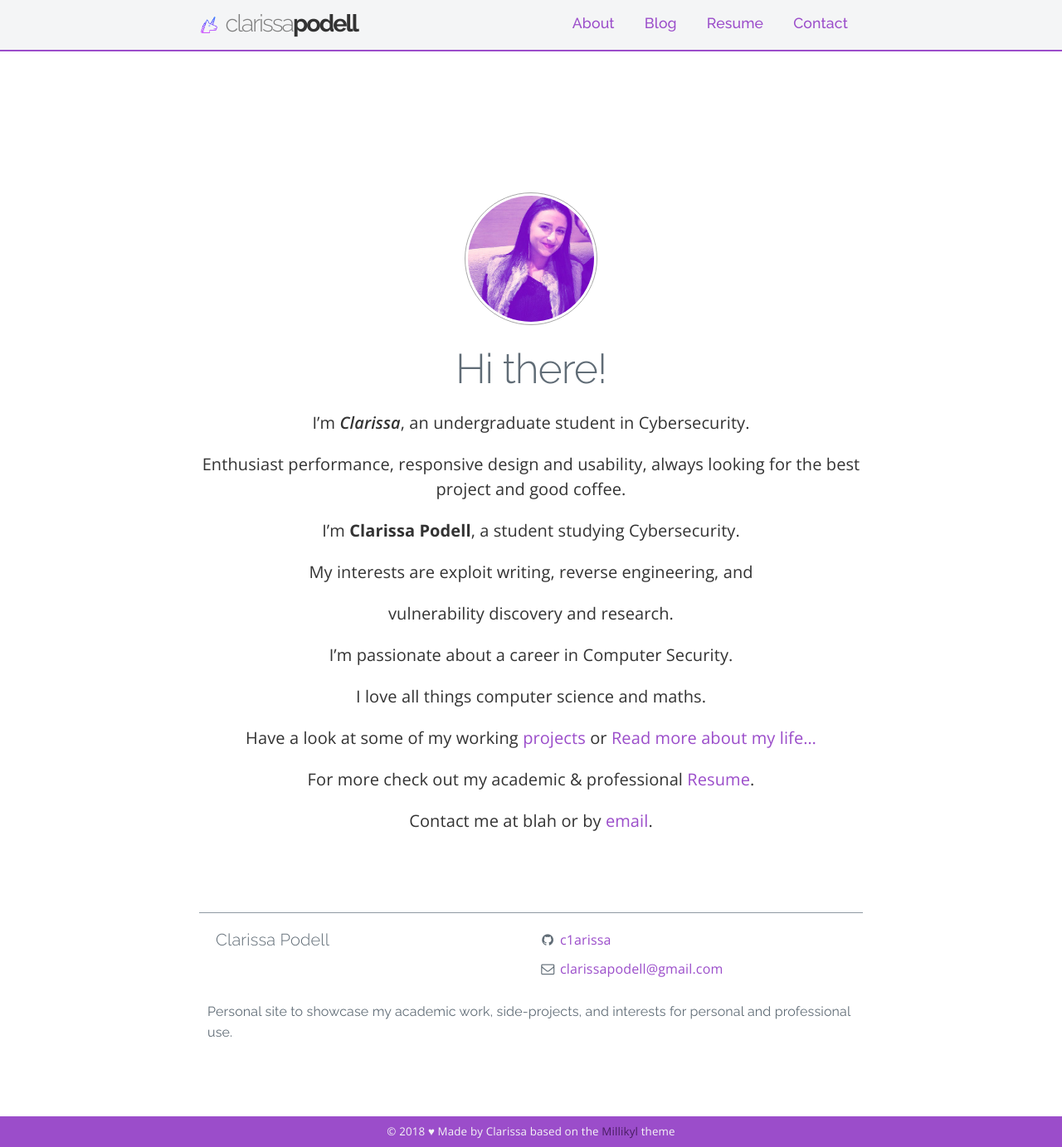
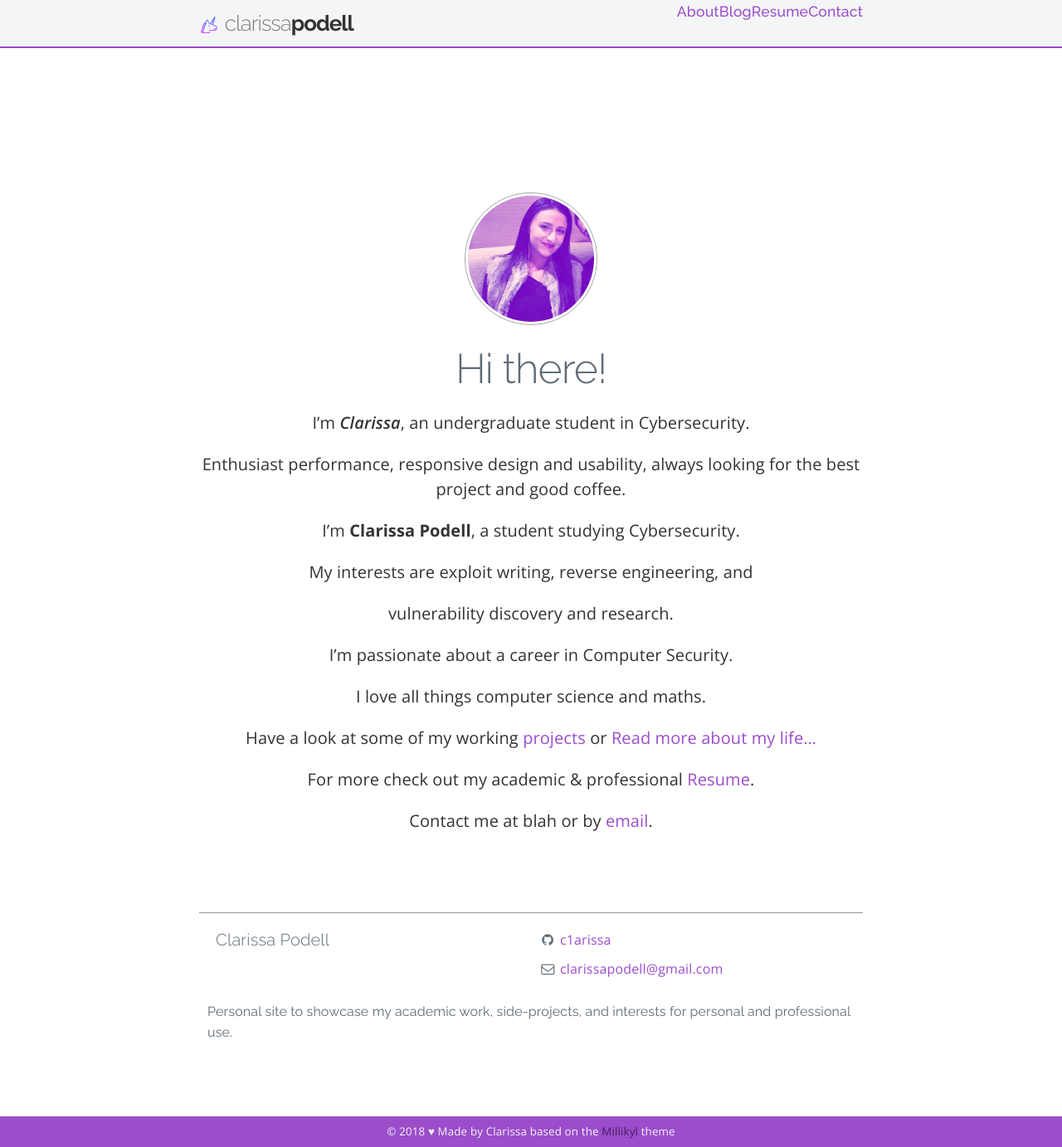
Before and after one commit to c1arissa/c1arissa.github.io, a Jekyll site: the page built from index.md, in a window 1280 px wide and 1383 px high. Shown: the whole window at 83% size. Built offline with Jekyll 4.4.1, drawn with Linux system fonts in a browser that asks for light colours; nearby versions of some CDN libraries; a style sheet for code colours, icons or effects is not loaded.

Commit message:
Update _nav.scss

```diff
--- a/_sass/_nav.scss
+++ b/_sass/_nav.scss
@@ -7,6 +7,7 @@
 
 nav {
   float: right;
+	line-height: 56px; // new **
   ul {
     list-style: none;
     margin: 0;
@@ -16,20 +17,27 @@
       position: relative;
       a {
         display: block;
-        padding: 1.375rem 18px 0.8rem;
-        line-height: $nav-height / 2;
+        //padding: 1.375rem 18px 0.8rem;
+        //line-height: $nav-height / 2;
+				line-height: 1.6; // new **
         background: $nav-background;
         color: $nav-font-color;
         text-decoration: none;
-	font-size: 1.1em;
-	font-weight: 500;
-	font-family: 'Raleway', sans-serif;
+				font-size: 1.1em;
+				font-weight: 500;
+				font-family: 'Raleway', sans-serif;
+
+				// Gaps between nav items, but not on the first one
+        &:not(:first-child) {
+            margin-left: 20px;
+				}
+
         &:hover {
           color: $link-hover-color;
         }
         &:not(:only-child):after {
-        padding-left: 4px;
-        content: ' ▾';
+					padding-left: 4px;
+					content: ' ▾';
         }
       }
       ul li {
@@ -53,13 +61,13 @@
 .nav-mobile {
   display: none;
   position: absolute;
-  top: 0;
-  right: 18px;
+  //top: 0;
+  //right: 18px;
+	float: right; // new **
   background: $nav-background;
-  height: $nav-height;
-  width: $nav-height;
-  //margin-right: 20px;
-  //line-height: $nav-height / 2;
+  //height: $nav-height;
+  //width: $nav-height;
+  line-height: $nav-height; // new **
 }
 
 #nav-toggle {
@@ -156,6 +164,7 @@
 	left:0;
 	width: 100%;
 	border-bottom: 2px solid $color-primary;
+	min-height: 56px;
 }
 
 .nav-container {
@@ -165,12 +174,17 @@
 
 .brand {
   font-family: 'Raleway', sans-serif;
+	font-size: 26px;
+	line-height: 56px;
+	margin-bottom: 0;
+	float: left;
+	/*
   position: absolute;
-  float: left;
   padding-top: 1.375rem;
   padding-bottom: 0.8rem;
   line-height: $nav-height / 2;
   font-size: 1.8em;
+	*/
   a,
   a:visited {
     color: $nav-font-color;
@@ -181,10 +195,10 @@
 .first {
 	font-weight:300;
 	color:#808080;
-	letter-spacing: -2px;
+	letter-spacing: -1px;
 }
 .last {
 	font-weight:900;
 	color:#333333;
-	letter-spacing: -2px;
+	letter-spacing: -1px;
 }
```
